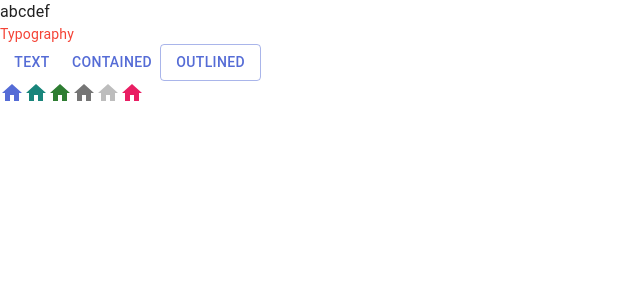
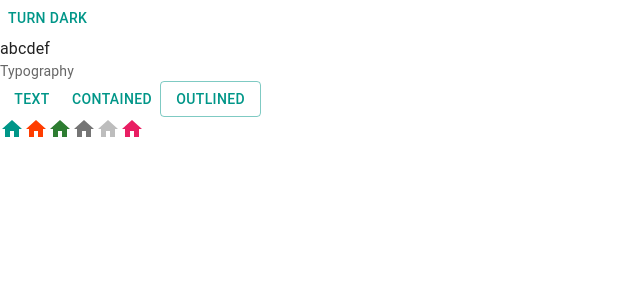
Before and after one commit to thonghp/trello-web, a React app: page / in a window 1280 px wide. Shown: the top 300 px of the page, without its empty margins (0-640 px from the left). Built offline with nearby package versions, Linux system fonts and the light colour scheme; the HTML template or start-up script is replaced by a standard one.

Commit message:
dark and light mode

```diff
--- a/src/App.jsx
+++ b/src/App.jsx
@@ -1,11 +1,28 @@
 import Button from "@mui/material/Button";
 import { pink } from "@mui/material/colors";
 import HomeIcon from "@mui/icons-material/home";
-import Typography  from "@mui/material/Typography";
+import Typography from "@mui/material/Typography";
+
+import { useColorScheme } from '@mui/material/styles';
+
+function ModeToggle() {
+  const { mode, setMode } = useColorScheme(); // hỗ trợ lưu vào local storage sẵn rồi
+  return (
+    <Button
+      onClick={() => {
+        setMode(mode === 'light' ? 'dark' : 'light');
+      }}
+    >
+      {mode === 'light' ? 'Turn dark' : 'Turn light'}
+    </Button>
+  );
+}
 
 function App() {
   return (
     <>
+      <ModeToggle />
+      <br />
       <div>abcdef</div>
       <Typography variant="body2" color="text.secondary">Typography</Typography>
       <Button variant="text">Text</Button>
--- a/src/theme.js
+++ b/src/theme.js
@@ -1,21 +1,19 @@
-import { createTheme } from '@mui/material/styles';
-import { red } from '@mui/material/colors';
+import { cyan, deepOrange, orange, teal } from "@mui/material/colors";
+import { experimental_extendTheme as extendTheme } from "@mui/material/styles";
 
-// Create a theme instance.
-const theme = createTheme({
-  palette: {
-    mode: 'light', // default là light, này nó giống kiểu dark mode hay light mode trên web
-    primary: {
-      main: '#556cd6',
+const theme = extendTheme({
+  colorSchemes: {
+    light: {
+      palette: {
+        primary: teal,
+        secondary: deepOrange,
+      },
     },
-    secondary: {
-      main: '#19857b',
-    },
-    error: {
-      main: red.A400,
-    },
-    text: {
-      secondary: red[500]
+    dark: {
+      palette: {
+        primary: cyan,
+        secondary: orange,
+      },
     },
   },
 });
```
Also changed, not shown: package.json (+4 -4 lines), src/main.jsx (+4 -3 lines), 2 other files (tests, documents, lock files or other folders).
